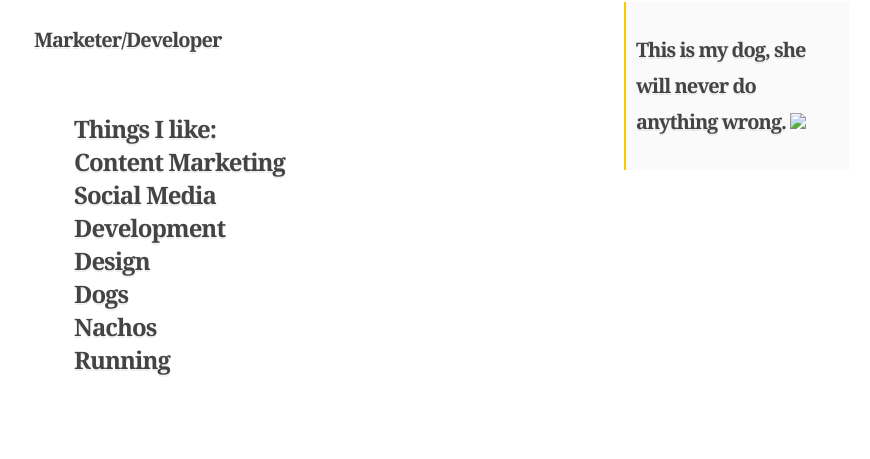
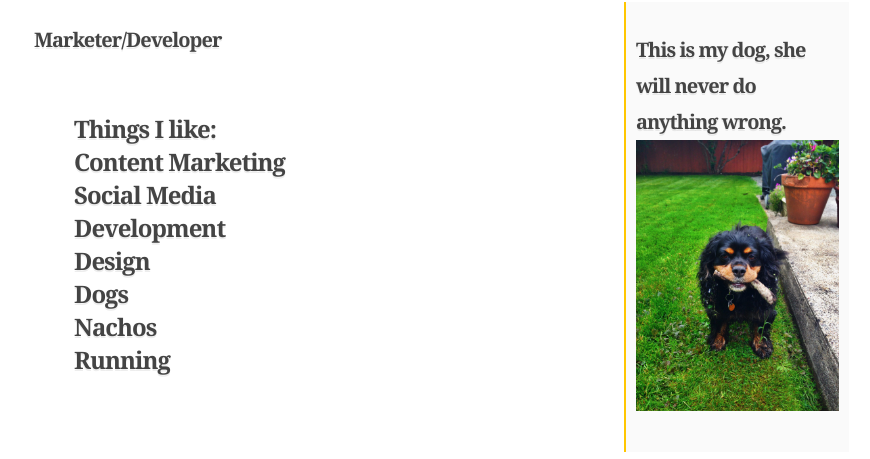
Before and after one commit to katetrahan/resume, a plain HTML site: page index.html in a window 1280 px wide. Shown: the part 317-776 px from the top of the page, without its empty margins (291-1161 px from the left). Drawn offline with Linux system fonts and the light colour scheme.

Commit message:
fix image

```diff
--- a/index.html
+++ b/index.html
@@ -21,7 +21,7 @@
 
     <div class="tip tip-right">
       <p>This is my dog, she will never do anything wrong.
-        <img src="img/ally.jpg"></img>
+        <img src="img/dog.jpg"></img>
       </p>
     </div>
 
```
